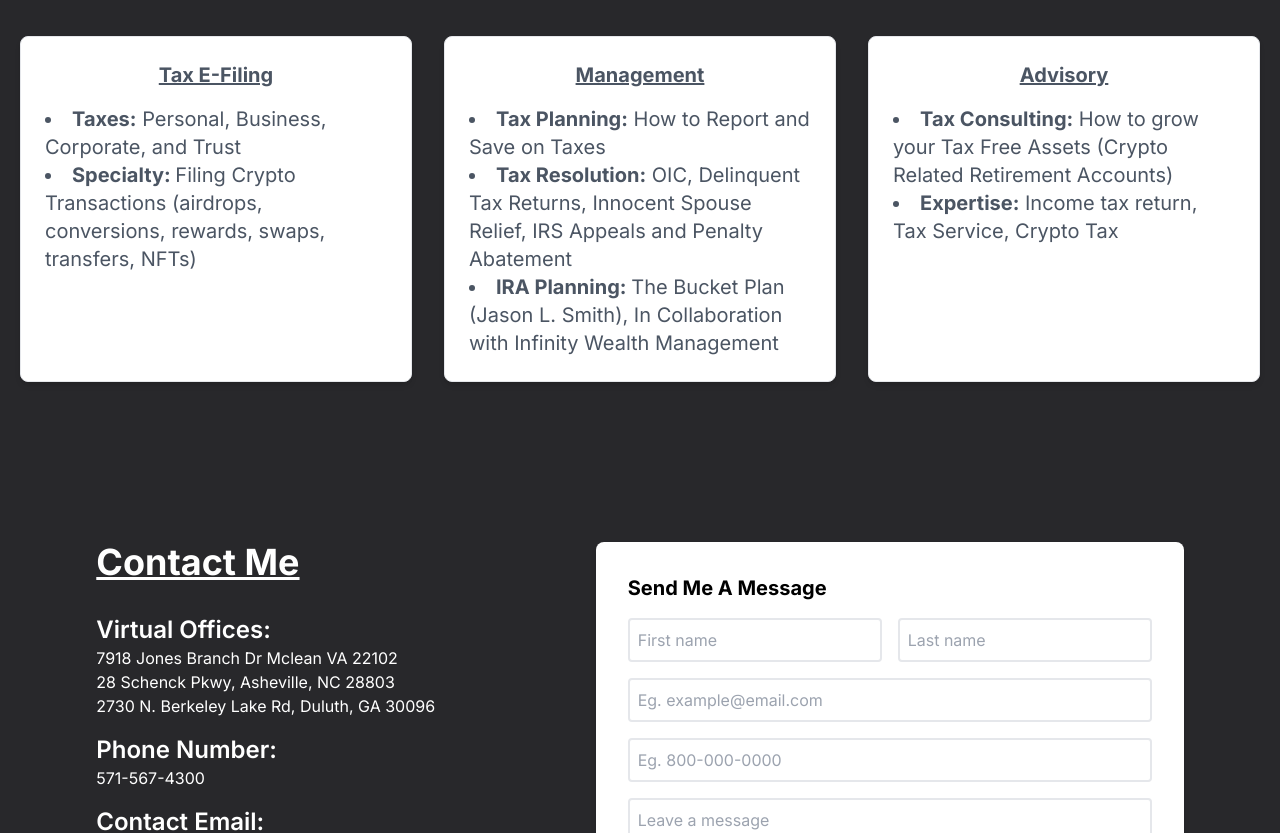
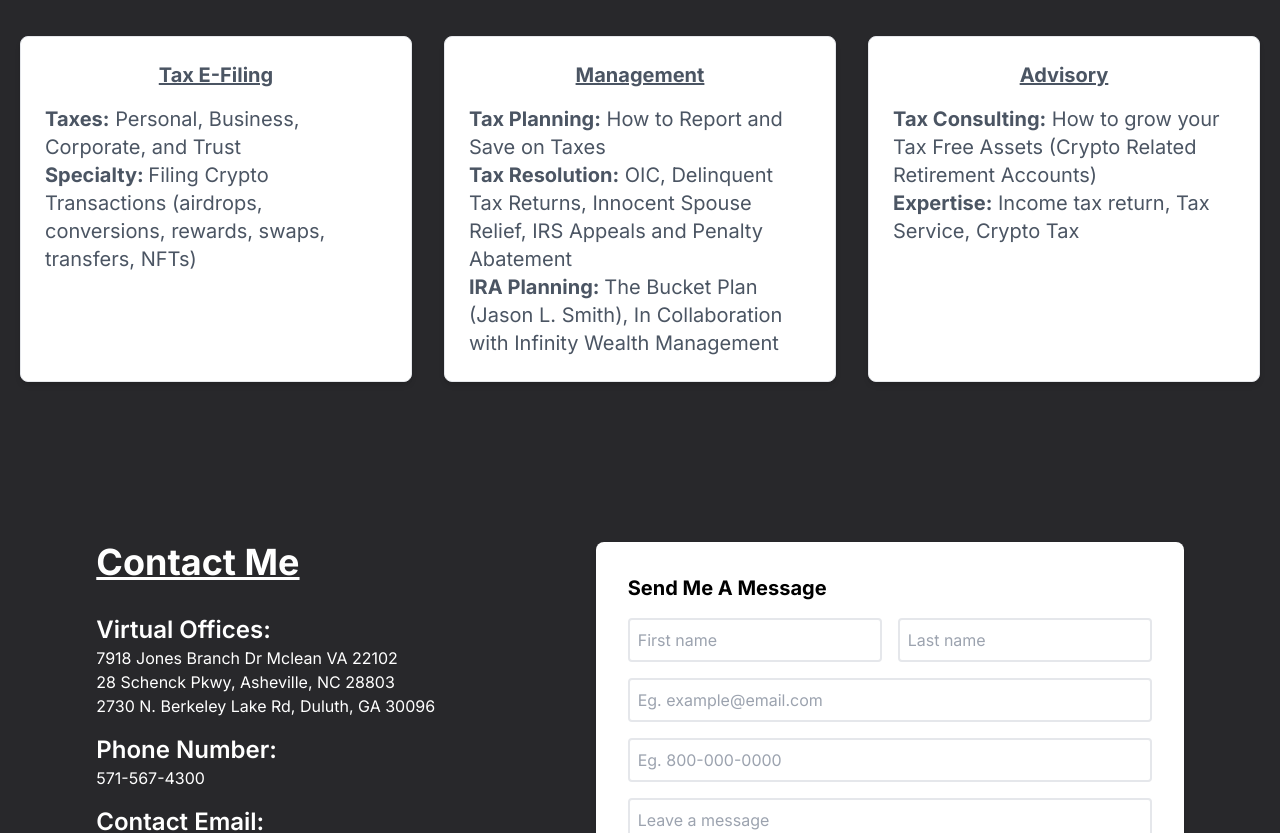
Before and after one commit to deflatedDbug/blockchaintax, a Next.js app: page / in a window 1280 px wide. Shown: the part 1220-2053 px from the top of the page. Built offline with nearby package versions, Linux system fonts and the light colour scheme.

Commit message:
removed bullet points from services list

```diff
--- a/components/services.tsx
+++ b/components/services.tsx
@@ -12,43 +12,43 @@ export default function Services() {
           {/* Service 1 */}
           <div className="border bg-white text-gray-600 p-6 rounded-lg shadow-md duration-300 md:hover:scale-110">
             <h2 className="font-bold text-xl mb-4 text-center underline">Tax E-Filing</h2>
-            <li>
+
               <span className="font-bold">Taxes:</span> Personal, Business,
               Corporate, and Trust
-            </li>
-            <li>
+
+            <br />
               <span className="font-bold">Specialty: </span>Filing Crypto
               Transactions (airdrops, conversions, rewards, swaps, transfers, NFTs)
-            </li>
+
           </div>
           {/* Service 2 */}
           <div className="border bg-white text-gray-600 p-6 rounded-lg shadow-md duration-300 md:hover:scale-110">
             <h2 className="font-bold text-xl mb-4 text-center underline">Management</h2>
-            <li>
+
               <span className="font-bold">Tax Planning:</span> How to Report and Save on Taxes
-            </li>
-            <li>
+
+            <br />
               <span className="font-bold"> Tax Resolution:</span> OIC,
               Delinquent Tax Returns, Innocent Spouse Relief, IRS Appeals and
               Penalty Abatement
-            </li>
-            <li>
+
+            <br />
               <span className="font-bold"> IRA Planning: </span> The Bucket Plan
               (Jason L. Smith), In Collaboration with Infinity Wealth Management
-            </li>
+
           </div>
 
           {/* Service 3 */}
           <div className="border bg-white text-gray-600 p-6 rounded-lg shadow-md duration-300 md:hover:scale-110">
             <h2 className="font-bold text-xl mb-4 text-center underline">Advisory</h2>
-            <li>
+
               <span className="font-bold"> Tax Consulting:</span> How to grow
               your Tax Free Assets (Crypto Related Retirement Accounts)
-            </li>
-            <li>
+            <br />
+
               <span className="font-bold">Expertise:</span> Income tax return, Tax
               Service, Crypto Tax
-            </li>
+
           </div>
         </div>
       </header>
```
